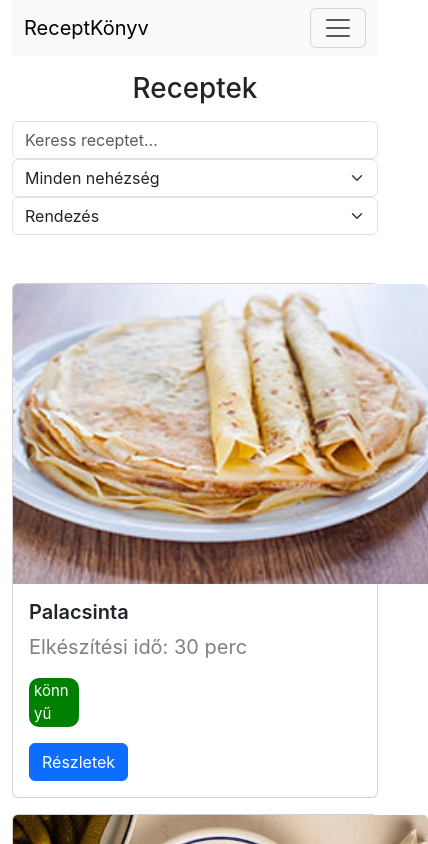
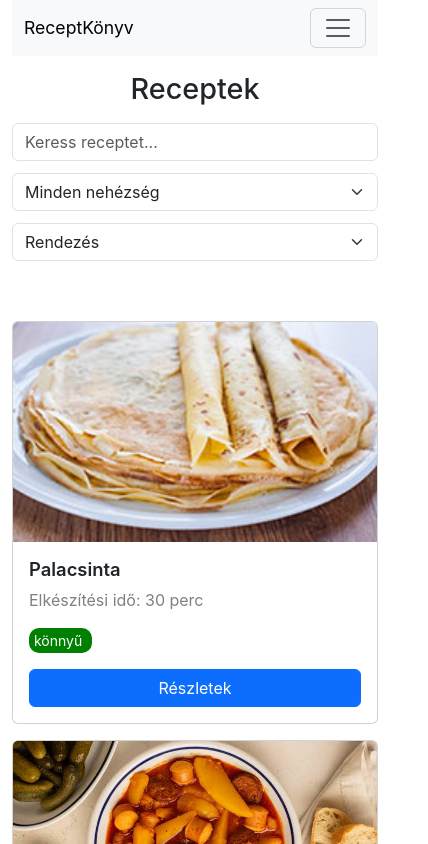
Before and after one commit to BAJNOKDANI/Vue-Receptgyujtemeny-Projekt, a Vue app: page / in a window 390 px wide. Shown: the top 844 px of the page, 428 px wide, since content can reach past the window. Built offline with nearby package versions, Linux system fonts and the light colour scheme; a web font is replaced by a local one.

Commit message:
reszponzivitas

```diff
--- a/index.html
+++ b/index.html
@@ -10,5 +10,6 @@
   <body>
     <div id="app"></div>
     <script type="module" src="/src/main.js"></script>
+    <script src="https://cdn.jsdelivr.net/npm/bootstrap@5.3.8/dist/js/bootstrap.bundle.min.js"></script>
   </body>
 </html>
--- a/src/components/RecipeCard.vue
+++ b/src/components/RecipeCard.vue
@@ -68,4 +68,55 @@ const loadImageFromUrl = (image) => {
 .card-title{
     font-weight: 600;
 }
+
+@media (max-width: 1399.98px) {
+    .card img {
+        width: 100%;
+        object-fit: cover;
+    }
+}
+
+@media (max-width: 1199.98px) {
+    .konnyu,
+    .kozepes,
+    .nehez {
+        width: fit-content;
+        padding-right: 10px;
+    }
+}
+
+@media (min-width: 768px) and (max-width: 991.98px) {
+    .col-lg-4 {
+        flex: 0 0 50%;
+        max-width: 50%;
+    }
+
+    .card img {
+        height: 240px;
+    }
+}
+
+@media (max-width: 767.98px) {
+    .card img {
+        height: 220px;
+    }
+
+    .card-title {
+        font-size: 1.15rem;
+    }
+
+    .elkeszIdo {
+        font-size: 16px;
+    }
+
+    .konnyu,
+    .kozepes,
+    .nehez {
+        font-size: 14px;
+    }
+
+    .btn {
+        width: 100%;
+    }
+}
 </style>
--- a/src/components/SearchBar.vue
+++ b/src/components/SearchBar.vue
@@ -33,4 +33,25 @@
         </div>
     </section>
 </template>
-<style scoped></style>
+<style scoped>
+@media (min-width: 768px) and (max-width: 991.98px) {
+    .col-lg-3 {
+        flex: 0 0 50%;
+        max-width: 50%;
+    }
+}
+
+@media (max-width: 991.98px) {
+    .col-lg-6,
+    .col-lg-3 {
+        margin-bottom: 0.75rem;
+    }
+}
+
+@media (max-width: 575.98px) {
+    .form-control,
+    .form-select {
+        font-size: 16px;
+    }
+}
+</style>
--- a/src/style.css
+++ b/src/style.css
@@ -6,3 +6,40 @@ body{
   font-style: normal;
   font-weight: 400;
 }
+
+img {
+  max-width: 100%;
+}
+
+@media (max-width: 991.98px) {
+  body {
+    font-size: 18px;
+  }
+
+  .navbar-nav .nav-link {
+    padding: 0.5rem 0;
+  }
+}
+
+@media (max-width: 575.98px) {
+  body {
+    font-size: 16px;
+  }
+
+  h1 {
+    font-size: 1.8rem;
+  }
+
+  .navbar-brand {
+    font-size: 1.1rem;
+  }
+
+  footer p {
+    font-size: 14px;
+    margin-bottom: 0.25rem;
+  }
+
+  form .btn {
+    width: 100%;
+  }
+}
```
